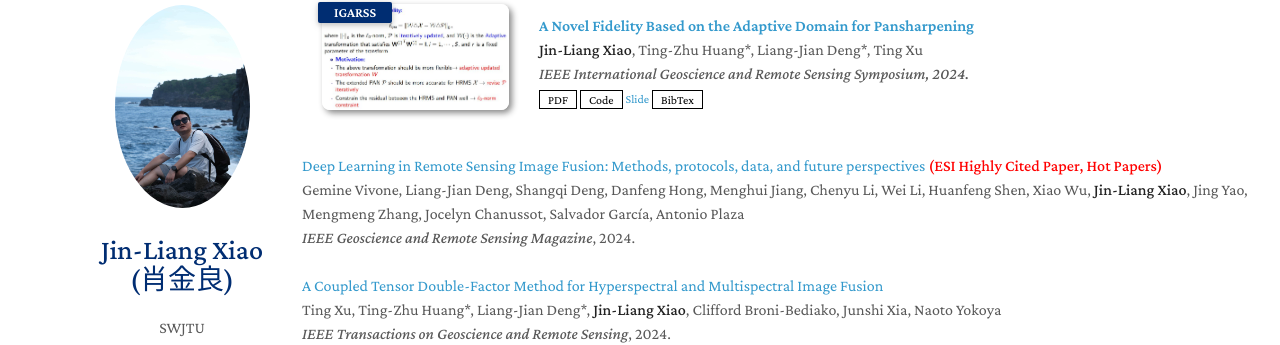
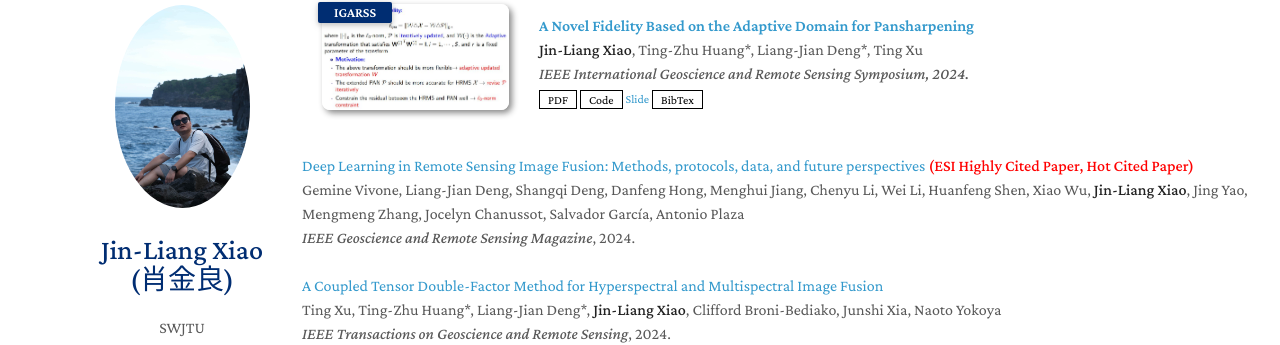
Before and after one commit to Jin-liangXiao/Jin-liangXiao.github.io, a Jekyll site: the page built from index.md, in a window 1280 px wide and 900 px high, scrolled down 1608 px. Shown: the part 103-448 px from the top of the window. Built offline with Jekyll 4.4.1, drawn with Linux system fonts in a browser that asks for light colours; nearby versions of some CDN libraries; a style sheet for code colours, icons or effects is not loaded; our own code applies the rules of GitHub Pages for plain Markdown files.

Commit message:
Update publications.md

```diff
--- a/_includes/publications.md
+++ b/_includes/publications.md
@@ -236,7 +236,7 @@
 
 
  <li>
-    <p><a href="https://ieeexplore.ieee.org/abstract/document/10778974">Deep Learning in Remote Sensing Image Fusion: Methods, protocols, data, and future perspectives <strong><font color="#FF0000">(ESI Highly Cited Paper, Hot Papers)</font></strong></a> <br />
+    <p><a href="https://ieeexplore.ieee.org/abstract/document/10778974">Deep Learning in Remote Sensing Image Fusion: Methods, protocols, data, and future perspectives <strong><font color="#FF0000">(ESI Highly Cited Paper, Hot Cited Paper)</font></strong></a> <br />
 Gemine Vivone, Liang-Jian Deng, Shangqi Deng, Danfeng Hong, Menghui Jiang, Chenyu Li, Wei Li, Huanfeng Shen, Xiao Wu, <strong>Jin-Liang Xiao</strong>, Jing Yao, Mengmeng Zhang, Jocelyn Chanussot, Salvador García, Antonio Plaza <br />
 <em>IEEE Geoscience and Remote Sensing Magazine</em>, 2024. </p>
   </li>
```
